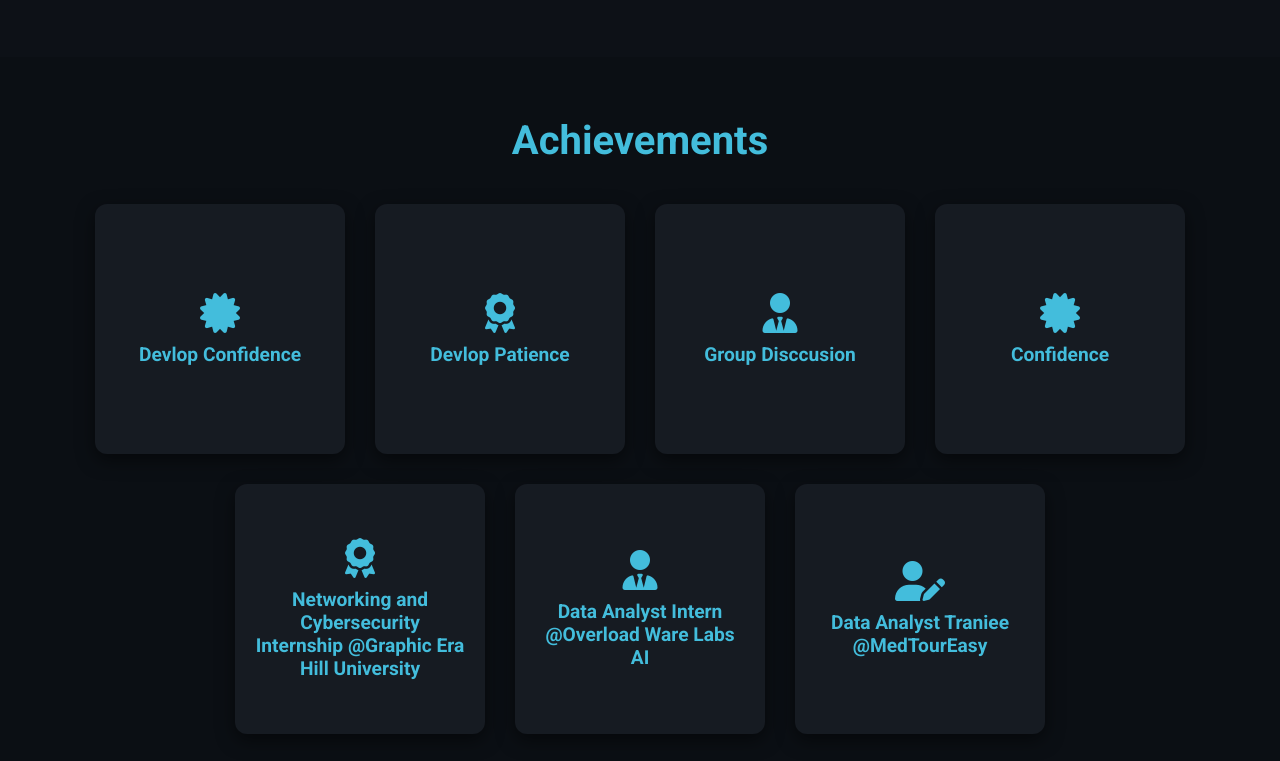
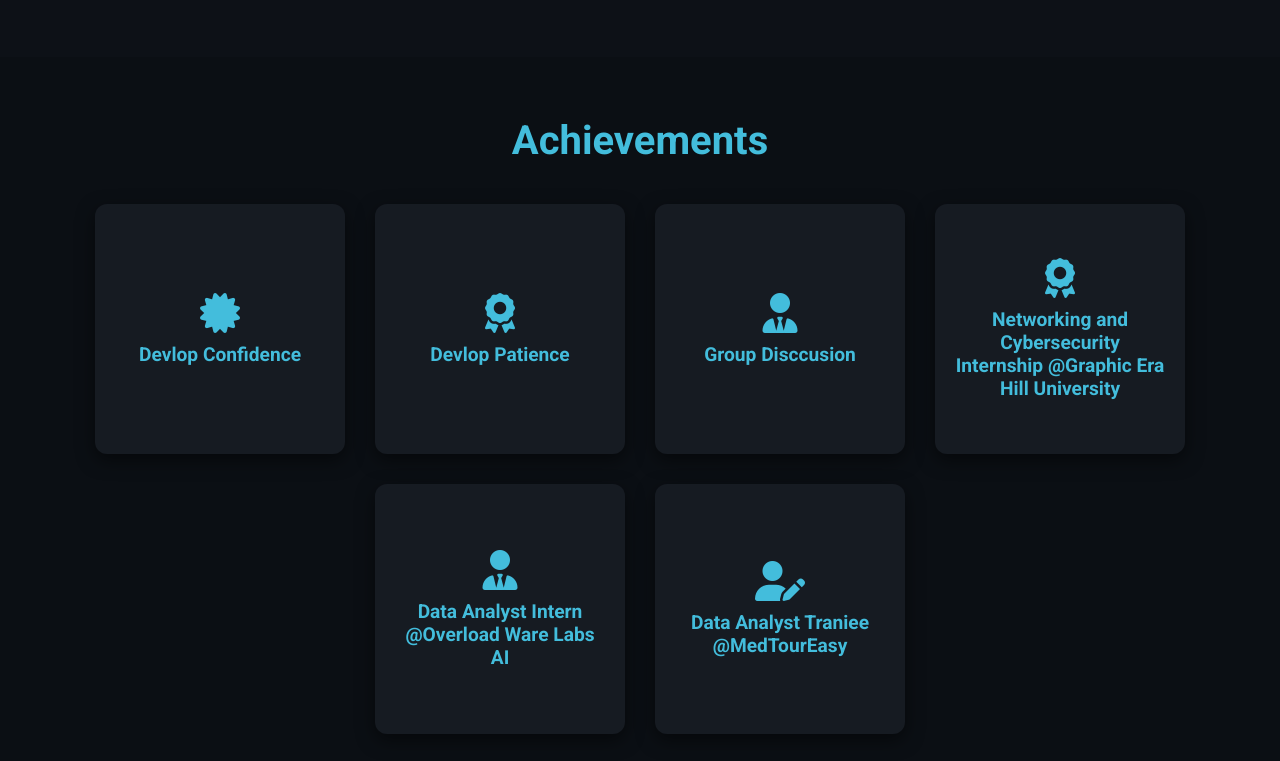
Before and after one commit to shabdarth13/PESE_PORTFOLIO, a plain HTML site: page index.html in a window 1280 px wide. Shown: the part 1462-2223 px from the top of the page. Drawn offline with Linux system fonts and the light colour scheme.

Commit message:
Update index.html

```diff
--- a/index.html
+++ b/index.html
@@ -107,7 +107,7 @@
           </div>
         </div>
       </div>
-      <div class="achievement-card">
+     <!-- <div class="achievement-card">
         <div class="card-inner">
           <div class="card-front">
             <i class="fas fa-certificate"></i>
@@ -120,7 +120,7 @@
             </p>
           </div>
         </div>
-      </div>
+      </div>-->
       <div class="achievement-card">
         <div class="card-inner">
           <div class="card-front">
```
